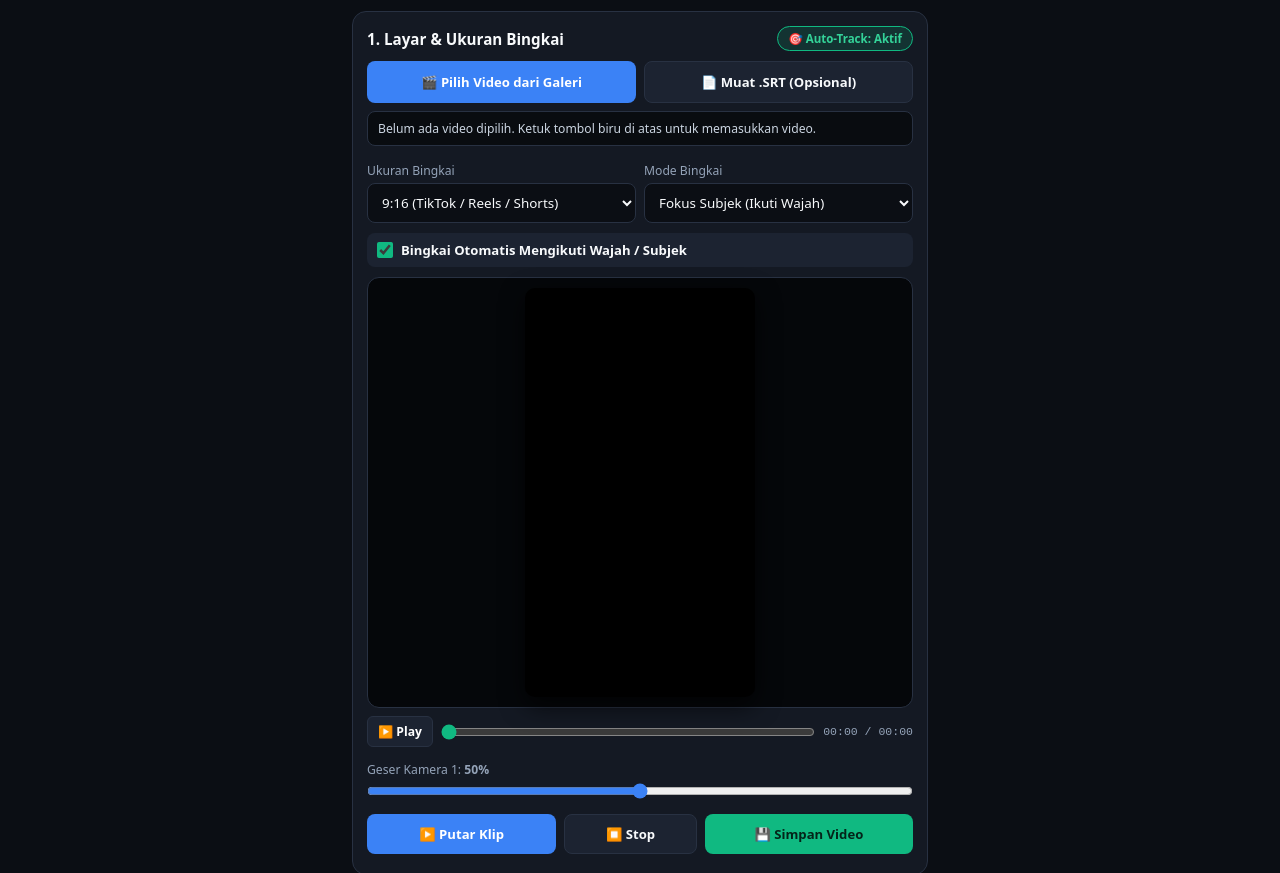
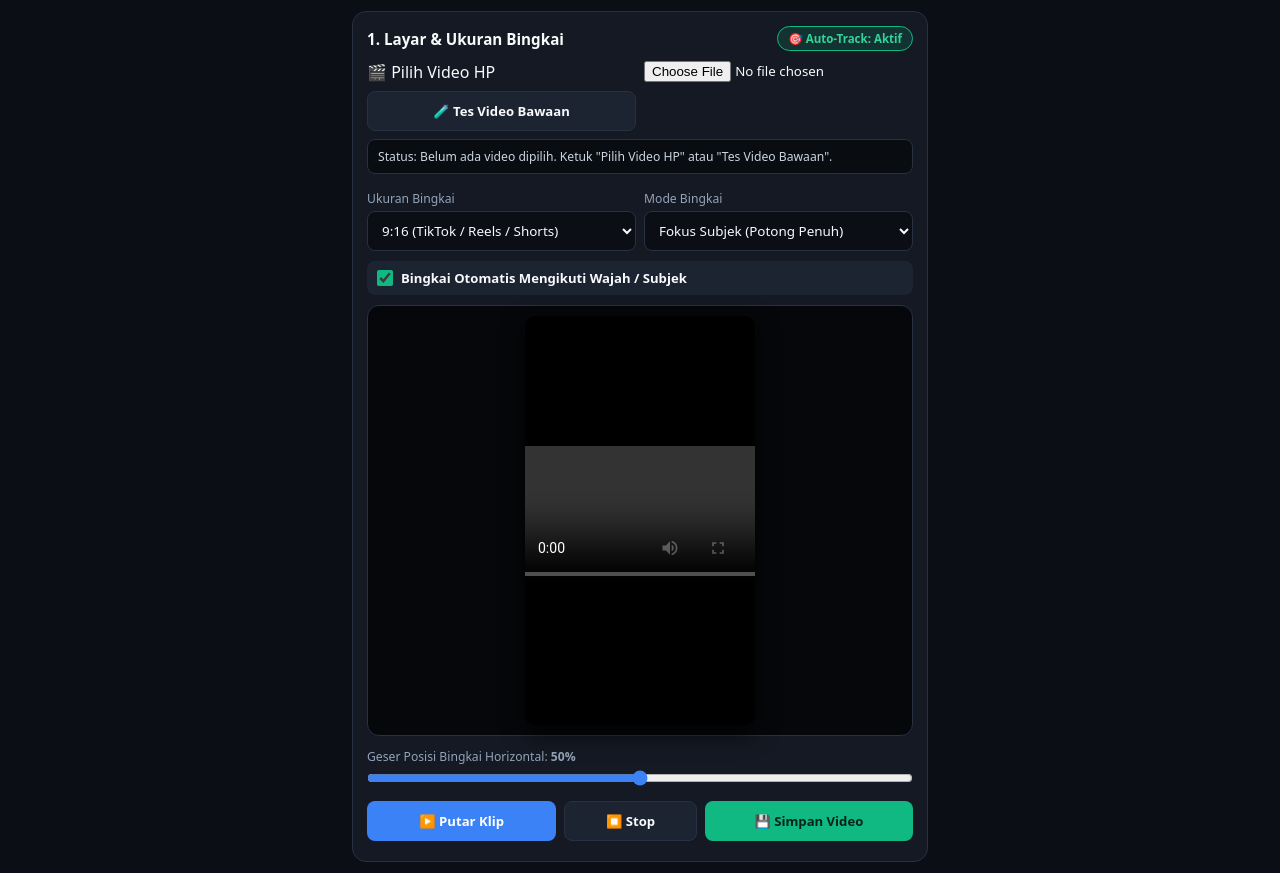
Before and after one commit to rujailun473-jpg/Clip.konten.com, a plain HTML site: page index.html in a window 1280 px wide. Shown: the part 70-943 px from the top of the page. Drawn offline with Linux system fonts and the light colour scheme.

Commit message:
Update index.html

```diff
--- a/index.html
+++ b/index.html
@@ -12,7 +12,7 @@
   <header class="topbar">
     <div class="brand">
       <h1>✂️ AutoClipper</h1>
-      <span class="sub">Auto-Cut • Auto-Frame • Multi-Rasio</span>
+      <span class="sub">Single-Decoder • Auto-Cut • Auto-Frame</span>
     </div>
     <span id="totalDurBadge" class="pill warn">Total: 0d</span>
   </header>
@@ -26,18 +26,18 @@
       </div>
 
       <div class="grid-2 mb-8">
-        <div class="file-btn-wrap primary">
-          <span>🎬 Pilih Video dari Galeri</span>
-          <input type="file" id="videoInput" accept="video/*" />
-        </div>
-        <div class="file-btn-wrap muted">
-          <span>📄 Muat .SRT (Opsional)</span>
-          <input type="file" id="srtInput" accept=".srt,.vtt,.txt" />
-        </div>
+        <label class="file-btn primary" for="videoInput">
+          🎬 Pilih Video HP
+        </label>
+        <input type="file" id="videoInput" accept="video/*,.mp4,.mkv,.webm,.3gp" class="hidden-input" />
+
+        <button type="button" id="btnTestSample" class="btn muted">
+          🧪 Tes Video Bawaan
+        </button>
       </div>
 
       <div id="videoStatus" class="status-box">
-        Belum ada video dipilih. Ketuk tombol biru di atas untuk memasukkan video.
+        Status: Belum ada video dipilih. Ketuk "Pilih Video HP" atau "Tes Video Bawaan".
       </div>
 
       <div class="grid-2 mt-8">
@@ -54,9 +54,8 @@
         <div>
           <label class="lbl" for="layoutModeSelect">Mode Bingkai</label>
           <select id="layoutModeSelect">
-            <option value="single" selected>Fokus Subjek (Ikuti Wajah)</option>
-            <option value="fit">Full Utuh (Tidak Terpotong)</option>
-            <option value="split">Split Atas-Bawah (2 Kamera)</option>
+            <option value="cover" selected>Fokus Subjek (Potong Penuh)</option>
+            <option value="contain">Full Utuh (Tidak Terpotong)</option>
           </select>
         </div>
       </div>
@@ -68,34 +67,20 @@
         </label>
       </div>
 
-      <!-- STAGE VIDEO UTAMA (LANGSUNG RENDER HARDWARE ANDROID) -->
+      <!-- STAGE 1 VIDEO TUNGGAL (AMAN UNTUK DECODER ANDROID) -->
       <div class="stage-outer">
-        <div id="frameStage" class="frame-stage ratio-9-16 mode-single">
-          <video id="bgBlurVideo" playsinline webkit-playsinline muted loop></video>
-          <video id="mainVideo" playsinline webkit-playsinline preload="auto"></video>
-          <video id="splitBottomVideo" playsinline webkit-playsinline muted preload="auto"></video>
-
+        <div id="frameStage" class="frame-stage ratio-9-16">
+          <video id="mainVideo" controls playsinline webkit-playsinline preload="metadata"></video>
           <div id="hookOverlay" class="overlay-hook hidden"></div>
           <div id="subOverlay" class="overlay-sub hidden"></div>
           <div id="ctaOverlay" class="overlay-cta hidden"></div>
         </div>
       </div>
 
-      <!-- Kontrol Pemutar Video -->
-      <div class="scrubber-row">
-        <button type="button" id="btnTogglePlay" class="mini-btn">▶️ Play</button>
-        <input type="range" id="videoSeekBar" min="0" max="100" step="0.1" value="0" />
-        <span id="timeDisplay" class="time-text">00:00 / 00:00</span>
-      </div>
-
       <div class="slider-panel">
         <div class="slider-item">
-          <label>Geser Kamera 1: <b id="manualX1Val">50%</b></label>
+          <label>Geser Posisi Bingkai Horizontal: <b id="manualX1Val">50%</b></label>
           <input type="range" id="manualX1" min="0" max="100" value="50" />
-        </div>
-        <div class="slider-item hidden" id="splitControlGroup">
-          <label>Geser Kamera 2 (Layar Bawah): <b id="manualX2Val">75%</b></label>
-          <input type="range" id="manualX2" min="0" max="100" value="75" />
         </div>
       </div>
 
@@ -107,7 +92,7 @@
       <p id="exportStatus" class="note"></p>
     </section>
 
-    <!-- PANEL 2: CUTTER OTOMATIS UNIVERSAL -->
+    <!-- PANEL 2: CUTTER OTOMATIS -->
     <section class="card">
       <div class="row-between">
         <h2>2. Cutter Otomatis</h2>
@@ -140,9 +125,12 @@
       </div>
 
       <details class="ai-drawer">
-        <summary>📋 Opsional: Briefing / Transkrip / AI Key</summary>
+        <summary>📋 Opsional: Subtitle .SRT / Briefing / AI Key</summary>
+        <label class="lbl" for="srtInput">Muat File Subtitle (.SRT / .VTT)</label>
+        <input type="file" id="srtInput" accept=".srt,.vtt,.txt" />
+
         <label class="lbl">Kata Kunci / Produk Wajib</label>
-        <input type="text" id="briefBrand" placeholder="Contoh: nama produk atau kata kunci" />
+        <input type="text" id="briefBrand" placeholder="Contoh: nama produk atau topik" />
 
         <label class="lbl">Teks Briefing Campaign</label>
         <textarea id="rawBriefInput" rows="3" placeholder="Tempel teks briefing di sini..."></textarea>
@@ -178,4 +166,4 @@
 
   <script src="script.js"></script>
 </body>
-            </html>
+        </html>
```
